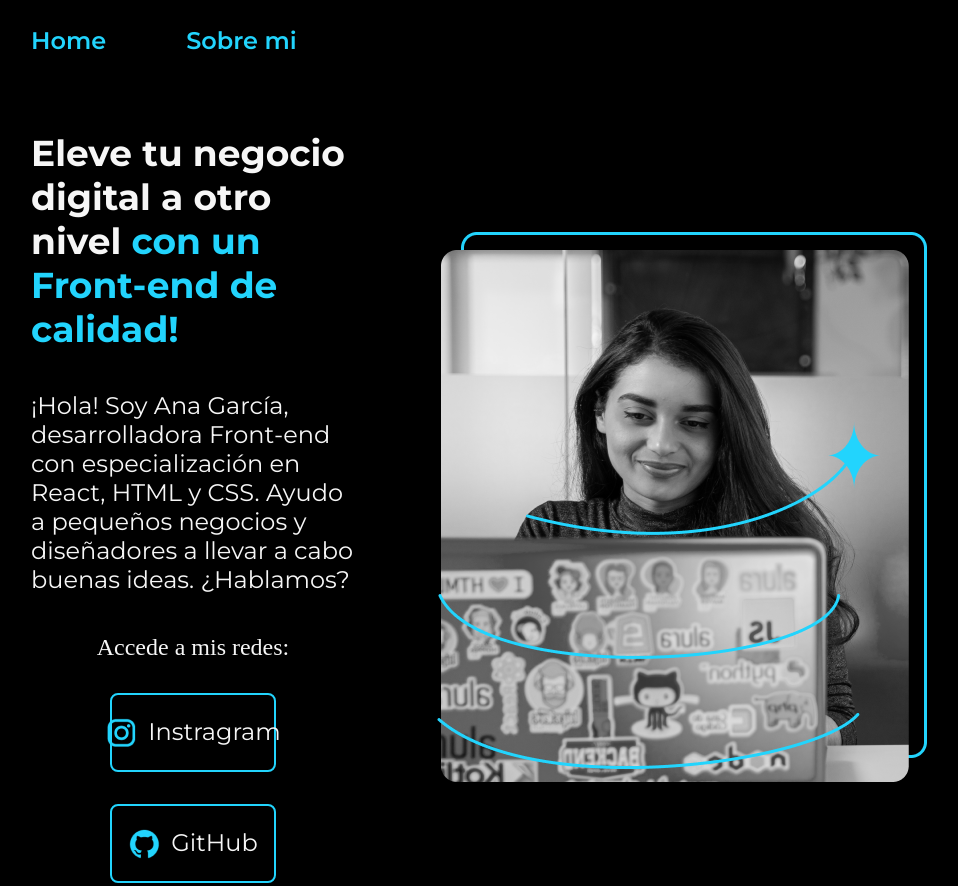
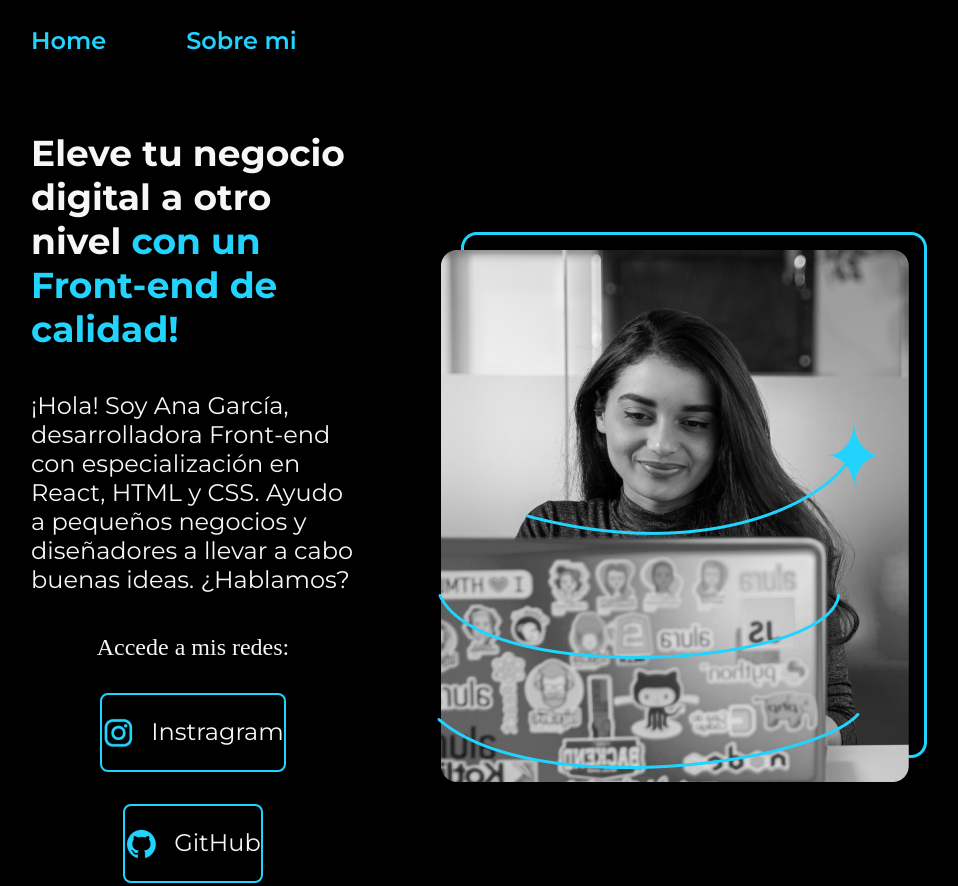
Before and after one commit to laura1937/portafolio, a plain HTML site: page index.html in a window 1280 px wide. Shown: the top 886 px of the page, without its empty margins (161-1119 px from the left). Drawn offline with Linux system fonts and the light colour scheme.

Commit message:
Add files via upload
se corrigio los botones para poder visualizarlos correctamente desde mi celular

```diff
--- a/styles/style.css
+++ b/styles/style.css
@@ -79,7 +79,7 @@ body {
 }
 .presentacion__enlaces__link{
 
-    width: 50%;
+    width: auto;
     text-align: center;
     padding: 21.5px 0;
     border-radius: 8px;
@@ -87,11 +87,11 @@ body {
     font-size: 1.5rem;
     font-weight: 600px;
     text-decoration: none;
-    color: #f6f6f6;
-    border: 2px solid  #22d4fd;
+    color: var(--color-secundario);
+    border: 2px solid var(--color-terciario);
     display: flex;
     justify-content: center;
-    gap: 10px;
+    gap: 16px;
 
 }
 .presentacion__enlaces__link:hover{
@@ -105,7 +105,7 @@ body {
 .footer{
     background-color: var(--color-terciario);
     padding: 1.5rem;
-    color: #000000;
+    color: var(--color-primario);
     text-align: center;
     font-family: var(--fuente-montserrat);
 
@@ -126,7 +126,8 @@ body {
         flex-direction: column-reverse;
         padding: 5%;
     }
-}
+
 .presentacion__contenido{
     width: auto;
 }
+}
```
